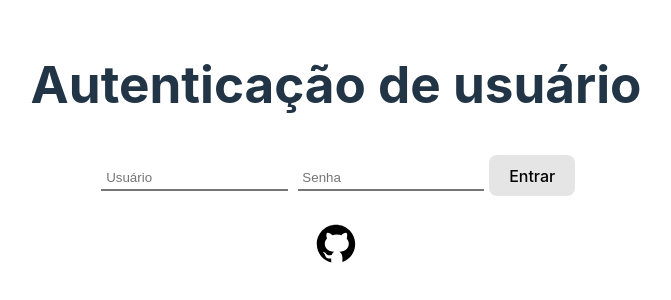
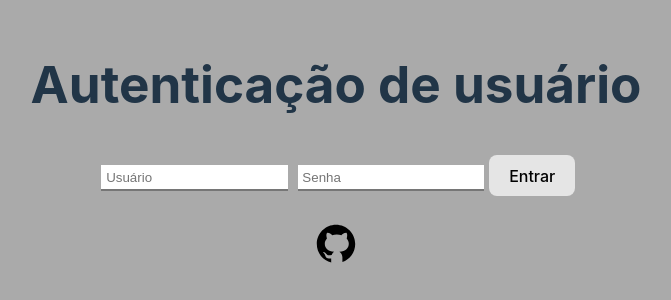
Before and after one commit to jhssilv/corcel-platform, a React (Vite) app in the folder frontend/: page /login in a window 1280 px wide. Shown: the part 244-544 px from the top of the page, without its empty margins (304-975 px from the left). Built offline with nearby package versions, Linux system fonts and the light colour scheme.

Commit message:
Temporarily removed bad styling for browser light mode

```diff
--- a/frontend/src/styles/index.css
+++ b/frontend/src/styles/index.css
@@ -57,7 +57,7 @@ button:focus-visible {
 @media (prefers-color-scheme: light) {
   :root {
     color: #213547;
-    background-color: #ffffff;
+    background-color: #aaaaaa;
   }
   .secondary {
     background-color: #e0e0e0;
```
